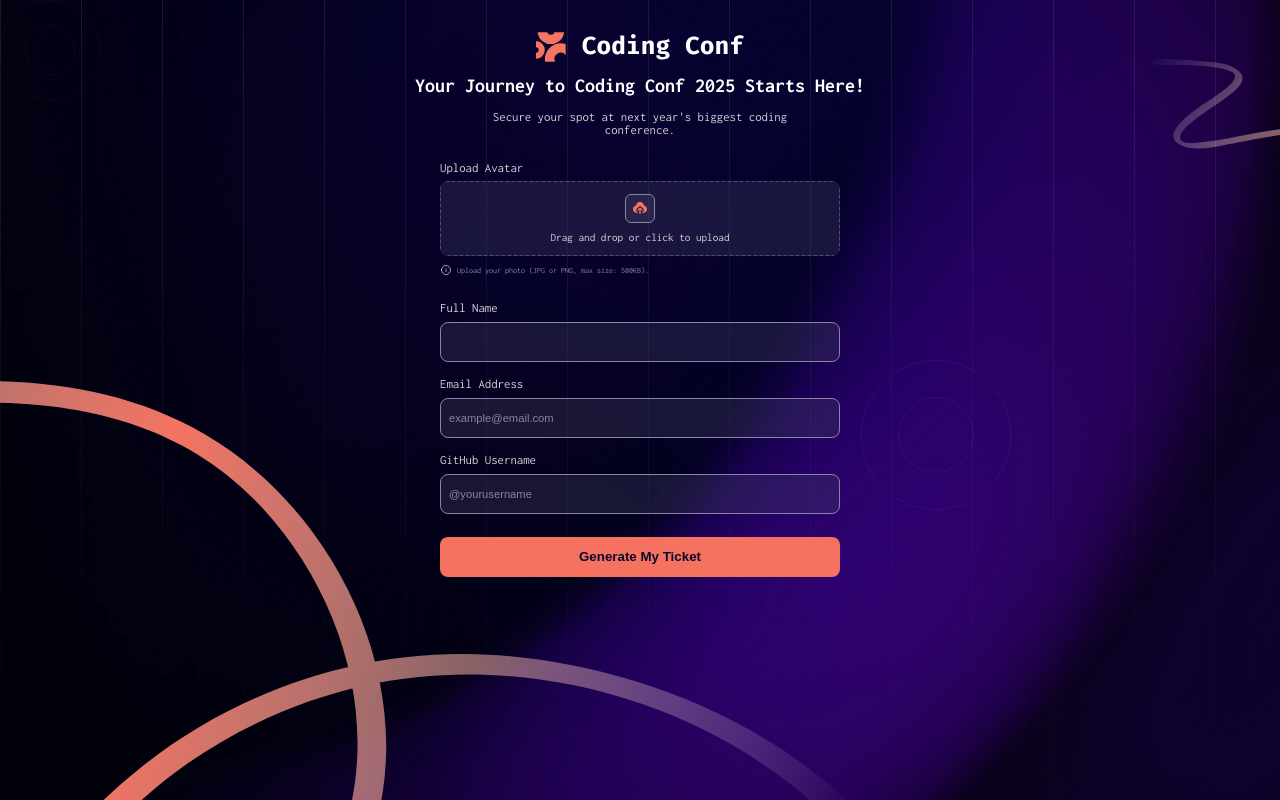
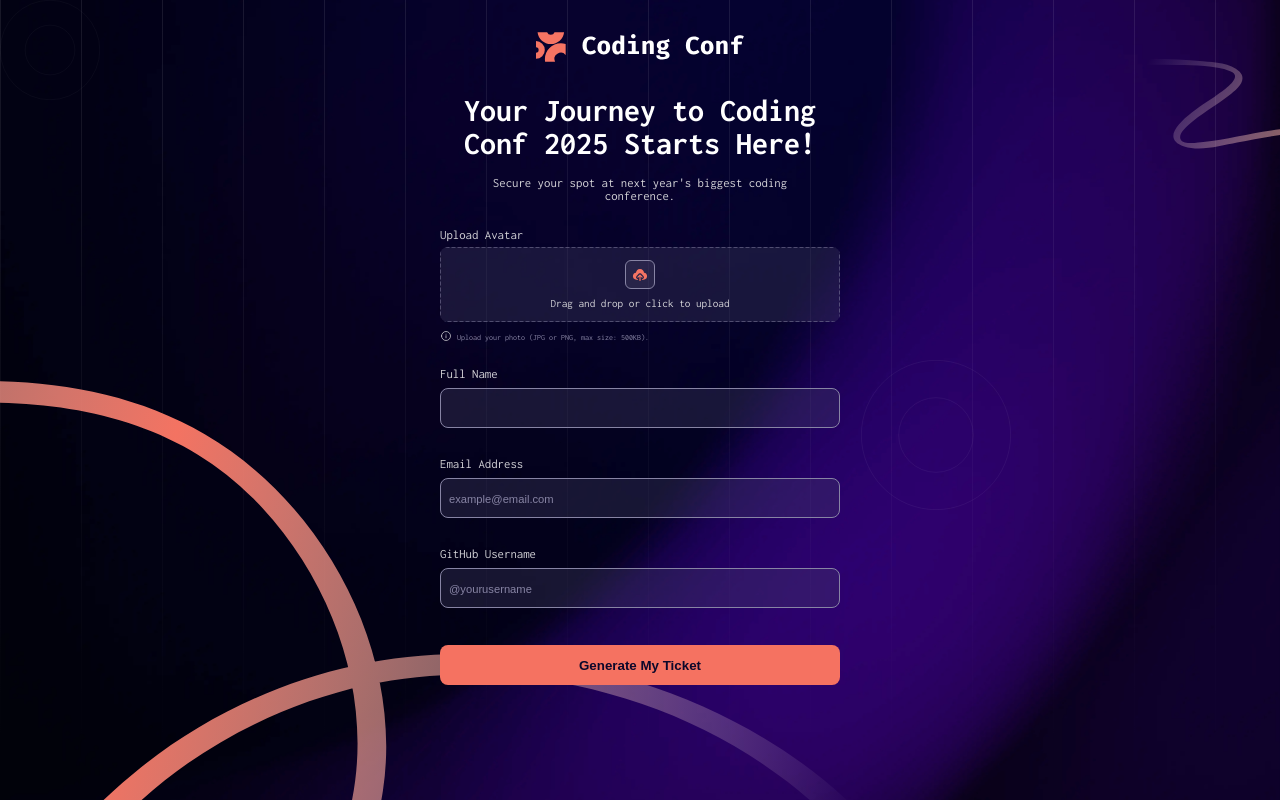
Before and after one commit to KonieK981/conference-ticket-generator-main, a React (Vite) app: page / in a window 1280 px wide. Built offline with nearby package versions, Linux system fonts and the light colour scheme.

Commit message:
fix: update error message display logic in Input component for better visibility and add hidden class for improved styling

```diff
--- a/src/components/Input/Input.jsx
+++ b/src/components/Input/Input.jsx
@@ -25,8 +25,8 @@ function Input({
         onBlur={onBlur}
         style={touched && errorMsg ? { border: "1px solid #f57261" } : {}}
       />
-      {touched && errorMsg && (
-        <span className={styles.error}>
+
+      <span className={touched && errorMsg ? styles.error : styles.hidden}>
         <svg
           xmlns="http://www.w3.org/2000/svg"
           width="12"
@@ -50,7 +50,6 @@ function Input({
         </svg>
         {errorMsg}
       </span>
-      )}
     </label>
   );
 }
--- a/src/components/Input/styles.module.css
+++ b/src/components/Input/styles.module.css
@@ -35,3 +35,7 @@
   font-size: 0.6rem;
   opacity: 0.6;
 }
+
+.hidden {
+  visibility: hidden;
+}
--- a/src/index.css
+++ b/src/index.css
@@ -69,6 +69,8 @@ body {
   font-size: var(--font-size-label);
   text-align: center;
   color: var(--neutral-0);
+  max-width: 400px;
+  margin: 2rem auto 1rem;
 }
 
 .subtitle {
@@ -77,3 +79,9 @@ body {
   font-weight: 400;
   text-align: center;
 }
+
+@media (min-width: 1024px) {
+  .title {
+    font-size: 2rem;
+  }
+}
```
Lines whose indentation alone changed are shown as unchanged.
